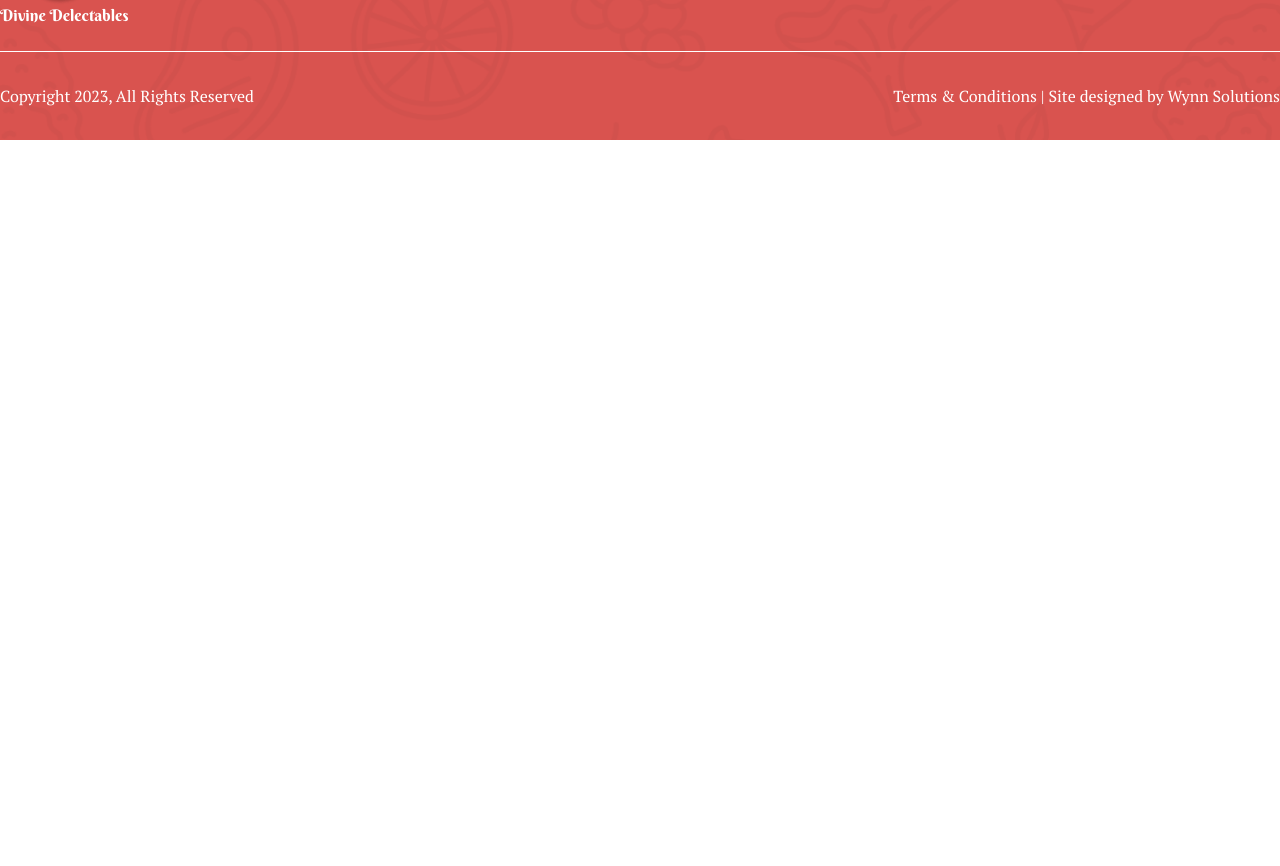
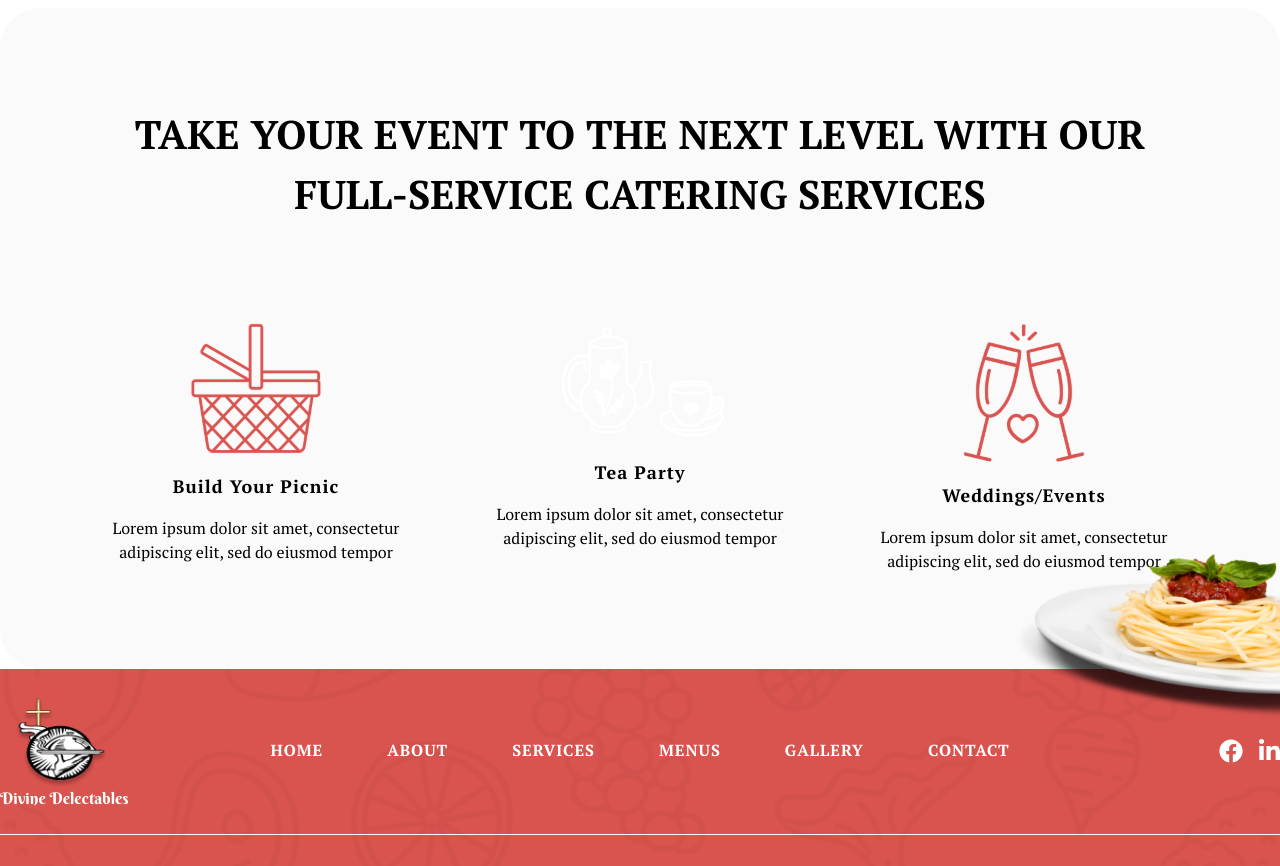
Before and after one commit to jacwynn/divinedelectables.com, a Next.js app: page / in a window 1280 px wide. Shown: the part 822-1688 px from the top of the page. Before the commit the page ends 962 px from the top, so only its background shows below. Built offline with nearby package versions, Linux system fonts and the light colour scheme.

Commit message:
create homepage services section

```diff
--- /dev/null
+++ b/components/HomepageServices/index.js
@@ -0,0 +1,82 @@
+import Image from "next/image";
+
+export default function HomepageServices() {
+  return (
+    <section className="mt-[3rem] lg:mt-[-5rem] relative">
+      <Image
+        src={"/images/rosemary-stem.png"}
+        alt="rosemary stem"
+        width={215}
+        height={155}
+      />
+      <div className="container mt-12 mx-auto bg-brand-bg-grey rounded-[2.5rem] p-4 lg:p-24">
+        <div className="text-center max-w-[70rem] mx-auto mb-24">
+          <h2 className="text-[2.5rem] font-bold uppercase">
+            Take your event to the next level with our full-service catering
+            services
+          </h2>
+        </div>
+        <div className="flex flex-col justify-center space-y-16 text-center lg:space-x-16 lg:space-y-0 lg:flex-row">
+          <div className="flex flex-col lg:w-[400px]">
+            <div className="flex flex-col items-center space-y-4">
+              <Image
+                src={"/images/build-your-picnic.svg"}
+                alt="build your picnic"
+                width={184}
+                height={137}
+              />
+              <h4 className="font-bold text-[1.125rem] tracking-[0.06em]">
+                Build Your Picnic
+              </h4>
+              <p>
+                Lorem ipsum dolor sit amet, consectetur adipiscing elit, sed do
+                eiusmod tempor
+              </p>
+            </div>
+          </div>
+          <div className="flex flex-col lg:w-[400px]">
+            <div className="flex flex-col items-center space-y-4">
+              <Image
+                src={"/images/tea-party.svg"}
+                alt="tea party"
+                width={184}
+                height={137}
+              />
+              <h4 className="font-bold text-[1.125rem] tracking-[0.06em]">
+                Tea Party
+              </h4>
+              <p>
+                Lorem ipsum dolor sit amet, consectetur adipiscing elit, sed do
+                eiusmod tempor
+              </p>
+            </div>
+          </div>
+          <div className="flex flex-col lg:w-[400px]">
+            <div className="flex flex-col items-center space-y-4">
+              <Image
+                src={"/images/weddings.svg"}
+                alt="weddings and events"
+                width={184}
+                height={137}
+              />
+              <h4 className="font-bold text-[1.125rem] tracking-[0.06em]">
+                Weddings/Events
+              </h4>
+              <p>
+                Lorem ipsum dolor sit amet, consectetur adipiscing elit, sed do
+                eiusmod tempor
+              </p>
+            </div>
+          </div>
+        </div>
+      </div>
+      <Image
+        src={"/images/spaghetti.png"}
+        alt="spaghetti"
+        width={620}
+        height={500}
+        className="absolute right-0 bottom-[-10rem] w-[300px]"
+      />
+    </section>
+  );
+}
--- a/pages/index.js
+++ b/pages/index.js
@@ -2,11 +2,13 @@ import Layout from "@/components/Layout";
 
 //Components
 import HomepageHero from "@/components/HomepageHero";
+import HomepageServices from "@/components/HomepageServices";
 
 export default function Home() {
   return (
     <Layout>
       <HomepageHero />
+      <HomepageServices />
     </Layout>
   )
 }
```
